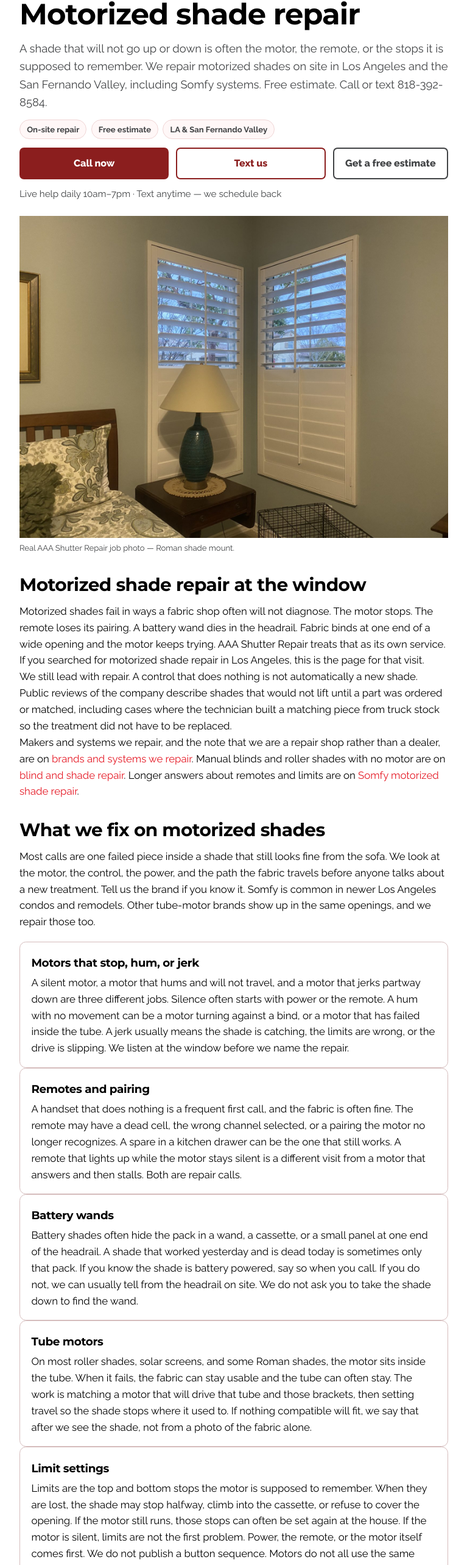
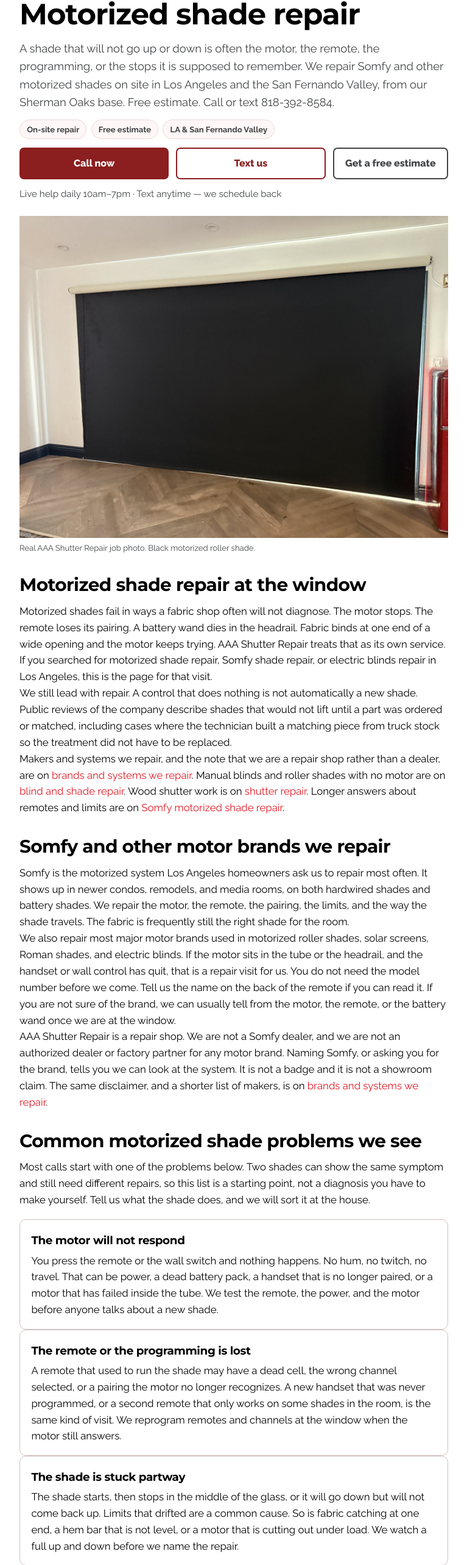
Before and after one commit to bfreyre1/aaashutterrepair, a Next.js app: page /motorized-shade-repair in a window 1280 px wide. Shown: the part 225-2791 px from the top of the page at 61% size, without its empty margins (256-1023 px from the left). Built offline with nearby package versions, Linux system fonts and the light colour scheme; no server answers.

Commit message:
Thicken /motorized-shade-repair with original Somfy repair copy (#48)
* Thicken motorized shade repair with Somfy symptoms, visit steps, and FAQs.

* Add a black motorized roller shade hero to the motorized repair page.

---------

Co-authored-by: bfreyre1 <bfreyre1@users.noreply.github.com>

```diff
--- a/app/(site)/motorized-shade-repair/page.tsx
+++ b/app/(site)/motorized-shade-repair/page.tsx
@@ -18,9 +18,9 @@ import {
   absoluteUrl,
 } from "@/lib/site";
 
-const title = "Motorized Shade Repair in Los Angeles";
+const title = "Motorized Shade and Somfy Repair in Los Angeles";
 const description =
-  "Motorized shade repair in Los Angeles and the San Fernando Valley. Somfy shade repair for stopped motors, dead remotes, battery wands, and lost limits. On-site diagnosis, then a free estimate. Call 818-392-8584.";
+  "Somfy and motorized shade repair in Los Angeles and the San Fernando Valley. We fix motors that will not respond, lost remotes or programming, shades stuck partway, noisy motors, and power issues. On-site diagnosis, then a free estimate. Call 818-392-8584.";
 
 const quoteHref = "/get-a-quote?job=motorized";
 
@@ -38,6 +38,12 @@ const faq: FaqItem[] = [
     question: "Can a humming motor be repaired without replacing the shade?",
     answer:
       "Often yes. A hum with no travel can be a motor trying to turn against a bind, a drive that is slipping inside the tube, or a motor that has failed while the fabric is still sound. We watch the shade at the window and say whether the repair is the motor, the path the fabric travels, or both.",
+  },
+  {
+    question:
+      "The shade is stuck partway, runs uneven, or the motor is noisy. Can you repair that?",
+    answer:
+      "Those are common repair calls. A shade that stops halfway often has limits that drifted, or fabric catching at one end. A shade that tilts or walks to one side is usually a hem, a tube, or a track issue, not a reason to replace the whole treatment. A noisy motor can be a failing drive, a dry or binding path, or a motor that is working harder than it should. We diagnose that at the window, then say whether a repair will hold.",
   },
   {
     question: "When is a new motorized shade the honest call?",
@@ -90,9 +96,10 @@ export default function MotorizedShadeRepairPage() {
         <h1>Motorized shade repair</h1>
         <p className="lede">
           A shade that will not go up or down is often the motor, the remote,
-          or the stops it is supposed to remember. We repair motorized shades
-          on site in Los Angeles and the San Fernando Valley, including Somfy
-          systems. Free estimate. Call or text {PHONE_DISPLAY}.
+          the programming, or the stops it is supposed to remember. We repair
+          Somfy and other motorized shades on site in Los Angeles and the San
+          Fernando Valley, from our Sherman Oaks base. Free estimate. Call or
+          text {PHONE_DISPLAY}.
         </p>
         <TrustChips items={LANDING_TRUST_CHIPS} />
         <CtaButtons placement="motorized-hero" quoteHref={quoteHref} />
@@ -100,7 +107,7 @@ export default function MotorizedShadeRepairPage() {
       </header>
 
       <JobFigure
-        filename="roman-shade-mount.jpg"
+        filename="motorized-black-roller-shade-repair.jpg"
         sizes="(max-width: 800px) 100vw, 720px"
         priority
       />
@@ -114,8 +121,9 @@ export default function MotorizedShadeRepairPage() {
           The motor stops. The remote loses its pairing. A battery wand dies
           in the headrail. Fabric binds at one end of a wide opening and the
           motor keeps trying. {SITE_NAME} treats that as its own service. If
-          you searched for motorized shade repair in Los Angeles, this is the
-          page for that visit.
+          you searched for motorized shade repair, Somfy shade repair, or
+          electric blinds repair in Los Angeles, this is the page for that
+          visit.
         </p>
         <p>
           We still lead with repair. A control that does nothing is not
@@ -130,12 +138,122 @@ export default function MotorizedShadeRepairPage() {
           <Link href="/partners">brands and systems we repair</Link>. Manual
           blinds and roller shades with no motor are on{" "}
           <Link href="/blind-and-shade-repair">blind and shade repair</Link>.
-          Longer answers about remotes and limits are on{" "}
+          Wood shutter work is on{" "}
+          <Link href="/shutter-repair">shutter repair</Link>. Longer answers
+          about remotes and limits are on{" "}
           <Link href="/faq/somfy-motorized-shade-repair">
             Somfy motorized shade repair
           </Link>
           .
         </p>
+      </section>
+
+      <section aria-labelledby="motor-brands">
+        <h2 id="motor-brands">Somfy and other motor brands we repair</h2>
+        <p>
+          Somfy is the motorized system Los Angeles homeowners ask us to repair
+          most often. It shows up in newer condos, remodels, and media rooms,
+          on both hardwired shades and battery shades. We repair the motor,
+          the remote, the pairing, the limits, and the way the shade travels.
+          The fabric is frequently still the right shade for the room.
+        </p>
+        <p>
+          We also repair most major motor brands used in motorized roller
+          shades, solar screens, Roman shades, and electric blinds. If the
+          motor sits in the tube or the headrail, and the handset or wall
+          control has quit, that is a repair visit for us. You do not need
+          the model number before we come. Tell us the name on the back of
+          the remote if you can read it. If you are not sure of the brand, we
+          can usually tell from the motor, the remote, or the battery wand
+          once we are at the window.
+        </p>
+        <p>
+          {SITE_NAME} is a repair shop. We are not a Somfy dealer, and we are
+          not an authorized dealer or factory partner for any motor brand.
+          Naming Somfy, or asking you for the brand, tells you we can look at
+          the system. It is not a badge and it is not a showroom claim. The
+          same disclaimer, and a shorter list of makers, is on{" "}
+          <Link href="/partners">brands and systems we repair</Link>.
+        </p>
+      </section>
+
+      <section aria-labelledby="common-symptoms">
+        <h2 id="common-symptoms">
+          Common motorized shade problems we see
+        </h2>
+        <p>
+          Most calls start with one of the problems below. Two shades can show
+          the same symptom and still need different repairs, so this list is a
+          starting point, not a diagnosis you have to make yourself. Tell us
+          what the shade does, and we will sort it at the house.
+        </p>
+        <div className="card-grid card-grid--pairs">
+          <article className="card card--note">
+            <h3>The motor will not respond</h3>
+            <p>
+              You press the remote or the wall switch and nothing happens. No
+              hum, no twitch, no travel. That can be power, a dead battery
+              pack, a handset that is no longer paired, or a motor that has
+              failed inside the tube. We test the remote, the power, and the
+              motor before anyone talks about a new shade.
+            </p>
+          </article>
+          <article className="card card--note">
+            <h3>The remote or the programming is lost</h3>
+            <p>
+              A remote that used to run the shade may have a dead cell, the
+              wrong channel selected, or a pairing the motor no longer
+              recognizes. A new handset that was never programmed, or a
+              second remote that only works on some shades in the room, is
+              the same kind of visit. We reprogram remotes and channels at
+              the window when the motor still answers.
+            </p>
+          </article>
+          <article className="card card--note">
+            <h3>The shade is stuck partway</h3>
+            <p>
+              The shade starts, then stops in the middle of the glass, or it
+              will go down but will not come back up. Limits that drifted are
+              a common cause. So is fabric catching at one end, a hem bar
+              that is not level, or a motor that is cutting out under load.
+              We watch a full up and down before we name the repair.
+            </p>
+          </article>
+          <article className="card card--note">
+            <h3>The shade runs uneven or tilts</h3>
+            <p>
+              One end drops faster than the other, the hem walks toward a
+              jamb, or the fabric telescopes on the tube. That is often a
+              mechanical problem, not a dead motor: a hem that bent, a
+              bracket that shifted, or cloth that has crept off the roll. We
+              correct the path when the fabric is still sound, then reset
+              travel so both ends stop together.
+            </p>
+          </article>
+          <article className="card card--note">
+            <h3>The motor is noisy</h3>
+            <p>
+              A motor that used to be quiet and now grinds, clicks, or
+              rattles is telling you something has changed. It may be a drive
+              that is wearing out, a tube that is no longer turning true, or
+              the shade binding in a track or against a stop. We listen at
+              the window and say whether the noise is the motor itself or
+              the path it is trying to move.
+            </p>
+          </article>
+          <article className="card card--note">
+            <h3>Limits have drifted, or power is the issue</h3>
+            <p>
+              Limits are the top and bottom stops the motor is supposed to
+              remember. When they drift, the shade may climb into the
+              cassette, stop short of the sill, or refuse to cover the
+              opening. Battery shades have a different first check: a wand,
+              a cassette pack, or a charger that is no longer doing its job.
+              Hardwired shades can have a loose connection or a supply that
+              has quit. We test power before we replace a motor.
+            </p>
+          </article>
+        </div>
       </section>
 
       <section aria-labelledby="what-we-fix">
@@ -174,14 +292,15 @@ export default function MotorizedShadeRepairPage() {
             </p>
           </article>
           <article className="card card--note">
-            <h3>Battery wands</h3>
+            <h3>Battery wands and charging</h3>
             <p>
               Battery shades often hide the pack in a wand, a cassette, or a
               small panel at one end of the headrail. A shade that worked
-              yesterday and is dead today is sometimes only that pack. If you
-              know the shade is battery powered, say so when you call. If you
-              do not, we can usually tell from the headrail on site. We do not
-              ask you to take the shade down to find the wand.
+              yesterday and is dead today is sometimes only that pack, or a
+              charger that is no longer keeping it up. If you know the shade
+              is battery powered, say so when you call. If you do not, we can
+              usually tell from the headrail on site. We do not ask you to
+              take the shade down to find the wand.
             </p>
           </article>
           <article className="card card--note">
@@ -228,12 +347,12 @@ export default function MotorizedShadeRepairPage() {
           How a motorized shade repair visit works
         </h2>
         <p>
-          The visit starts at the window. We come to the house, watch what the
-          shade does, and check the remote, the power, and the travel. You get
-          an estimate for the shade in front of us. Work starts after you
-          approve that estimate. There is no published price for a motor, a
-          remote, or a limit reset, because two shades with the same symptom
-          can be different jobs.
+          The visit starts at the window. We come to the house, diagnose the
+          shade where it hangs, and test the motor, the remote, and the power
+          before we name a repair. You get an estimate for the shade in front
+          of us. Work starts after you approve that estimate. There is no
+          published price for a motor, a remote, or a limit reset, because two
+          shades with the same symptom can be different jobs.
         </p>
         <ol className="steps">
           <li>
@@ -241,19 +360,21 @@ export default function MotorizedShadeRepairPage() {
             Call or text {PHONE_DISPLAY}, or send the{" "}
             <Link href={quoteHref}>free estimate form</Link> and choose
             motorized / Somfy shade repair. Say whether the remote lights up,
-            and whether the shade hums, jerks, or stays dead. Brand helps if
-            you know it. You do not need a part number. Live help is every day
-            from 10 AM to 7 PM. A text after hours still gets a reply so we
-            can set a time.
+            and whether the shade hums, jerks, stalls partway, or stays dead.
+            Brand helps if you know it. You do not need a part number. Live
+            help is every day from 10 AM to 7 PM. A text after hours still
+            gets a reply so we can set a time.
           </li>
           <li>
-            <strong>We diagnose the shade on site.</strong> A photo helps us
-            schedule and decide what to put on the truck. It does not replace
-            standing under the opening. We note whether the shade is a roller,
-            a Roman, a solar screen, or a panel in side channels, and whether
-            one shade failed or a whole bank of them. Houses with wood shutters
-            in one room and a motor in another can put both on the same visit.
-            Shutter work is{" "}
+            <strong>We diagnose the shade on site and test it.</strong> A photo
+            helps us schedule and decide what to put on the truck. It does not
+            replace standing under the opening. We test the motor, the remote,
+            and the power, and we watch how the shade travels. We note whether
+            the shade is a roller, a Roman, a solar screen, or a panel in side
+            channels, and whether one shade failed or a whole bank of them.
+            Houses with wood shutters in one room and a motor in another can
+            put both on the same visit. Shutter work is on{" "}
+            <Link href="/shutter-repair">shutter repair</Link> and{" "}
             <Link href="/plantation-shutter-repair">
               plantation shutter repair
             </Link>
@@ -268,13 +389,21 @@ export default function MotorizedShadeRepairPage() {
             visit.
           </li>
           <li>
-            <strong>Repair happens when the part and the shade allow it.</strong>{" "}
+            <strong>We reprogram, repair, or replace the failed part.</strong>{" "}
             Many remote, pairing, battery, and limit problems can be finished
-            on the first visit when the shade only needs to be set again or the
-            part is already on the truck. If a motor or a remote has to be
-            matched or ordered, we say that before we leave and come back when
-            it is in. We do not promise that every opening will be done the day
-            you call.
+            on the first visit: we reprogram remotes and limits at the window,
+            or we repair or replace the part if it is already on the truck. If
+            a motor or a remote has to be matched or ordered, we say that
+            before we leave and come back when it is in. We do not promise
+            that every opening will be done the day you call.
+          </li>
+          <li>
+            <strong>We test the shade before we leave.</strong> When the work
+            is done, we run the shade through its travel, confirm the top and
+            bottom stops, and make sure the remote or wall control does what
+            it is supposed to do. You should see the shade work the way it is
+            meant to work before the visit ends. If a part is on order, we
+            test again on the return trip.
           </li>
         </ol>
       </section>
@@ -316,19 +445,13 @@ export default function MotorizedShadeRepairPage() {
       <section aria-labelledby="somfy-repair">
         <h2 id="somfy-repair">Somfy shade repair, from a repair shop</h2>
         <p>
-          Somfy is the motorized system Los Angeles homeowners ask us to repair
-          most often. The failures look like the list above: a remote that lost
-          pairing, a battery wand that died, limits the motor no longer
-          remembers, or a motor that stopped inside the tube. We repair that
-          operation at the window. The fabric is frequently still the right
-          shade for the room.
-        </p>
-        <p>
-          {SITE_NAME} is a repair shop. We are not a Somfy dealer, and we are
-          not an authorized dealer or factory partner. Naming the brand tells
-          you we can look at the system. It is not a badge and it is not a
-          showroom claim. The same disclaimer, and the other makers we repair,
-          are on <Link href="/partners">brands and systems we repair</Link>.
+          The Somfy failures we see most often are the ones already listed:
+          a remote that lost pairing, a battery wand that died, limits the
+          motor no longer remembers, or a motor that stopped inside the tube.
+          We repair that operation at the window. The fabric is frequently
+          still the right shade for the room. The not-a-dealer note, and the
+          other motors we repair, are in the brands section above and on{" "}
+          <Link href="/partners">brands and systems we repair</Link>.
         </p>
         <p>
           Hardwired Somfy shades and battery Somfy shades both come through
@@ -370,21 +493,27 @@ export default function MotorizedShadeRepairPage() {
           Motorized shade repair across the Valley and Los Angeles
         </h2>
         <p>
-          The office is in Sherman Oaks. The repair happens at your window.
-          Central Valley calls are often a condo or a remodel along Ventura
-          Boulevard, where a bedroom or a great room got a motorized roller.
-          Wider Valley houses mix those shades with older wood shutters. Santa
-          Monica condos and newer Santa Clarita builds see more motorized
-          systems than a typical ranch, and we still make the trip when the
-          drive is reasonable.
+          We work from a Sherman Oaks base and repair motorized shades on
+          site across the San Fernando Valley and greater Los Angeles. Central
+          Valley calls are often a condo or a remodel along Ventura Boulevard,
+          where a bedroom or a great room got a motorized roller. Wider Valley
+          houses mix those shades with older wood shutters. Santa Monica
+          condos and newer Santa Clarita builds see more motorized systems
+          than a typical ranch, and we still make the trip when the drive is
+          reasonable.
         </p>
         <p>
-          The cities below are the same coverage list used on our other service
-          pages: central Valley first, then the wider Valley, then greater Los
-          Angeles. Use a city page if you searched with a city name. This page
-          is for the type of repair, motorized shades and Somfy shade repair.
-          If your city is nearby and not named, call or text {PHONE_DISPLAY}{" "}
-          and we will say whether the drive is reasonable.
+          If you searched with a city name, start with the city page for{" "}
+          <Link href="/shutter-repair-sherman-oaks">Sherman Oaks</Link>,{" "}
+          <Link href="/shutter-repair-van-nuys">Van Nuys</Link>,{" "}
+          <Link href="/shutter-repair-los-angeles">Los Angeles</Link>, or{" "}
+          <Link href="/shutter-repair-santa-monica">Santa Monica</Link>. This
+          page is for the type of repair, motorized shades and Somfy shade
+          repair. The cities below are the same coverage list used on our
+          other service pages: central Valley first, then the wider Valley,
+          then greater Los Angeles. If your city is nearby and not named, call
+          or text {PHONE_DISPLAY} and we will say whether the drive is
+          reasonable.
         </p>
         <CityAreaGroups />
         <p>
--- a/lib/gallery.ts
+++ b/lib/gallery.ts
@@ -308,8 +308,22 @@ const HOME_JOB_FILENAMES = [
   "roller-shades-french-doors.jpg",
 ] as const;
 
+/** Page-only hero photos. Looked up by JobFigure, not shown on /gallery. */
+const PAGE_HERO_IMAGES: GalleryImage[] = [
+  {
+    filename: "motorized-black-roller-shade-repair.jpg",
+    src: "/images/gallery/motorized-black-roller-shade-repair.jpg",
+    alt: "Black motorized roller shade we repaired in a Los Angeles home",
+    caption: `${JOB}. Black motorized roller shade.`,
+    width: 1600,
+    height: 1200,
+  },
+];
+
 export function galleryByFilename(filename: string): GalleryImage {
-  const image = GALLERY_IMAGES.find((item) => item.filename === filename);
+  const image =
+    GALLERY_IMAGES.find((item) => item.filename === filename) ??
+    PAGE_HERO_IMAGES.find((item) => item.filename === filename);
   if (!image) {
     throw new Error(`Missing gallery image ${filename}`);
   }
```
Also changed, not shown: public/images/gallery/motorized-black-roller-shade-repair.jpg (added).
